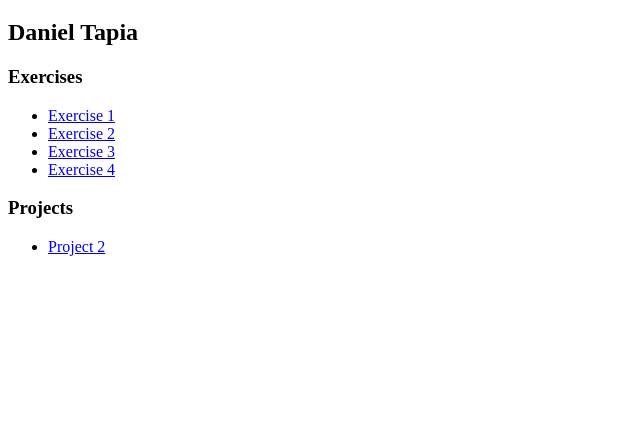
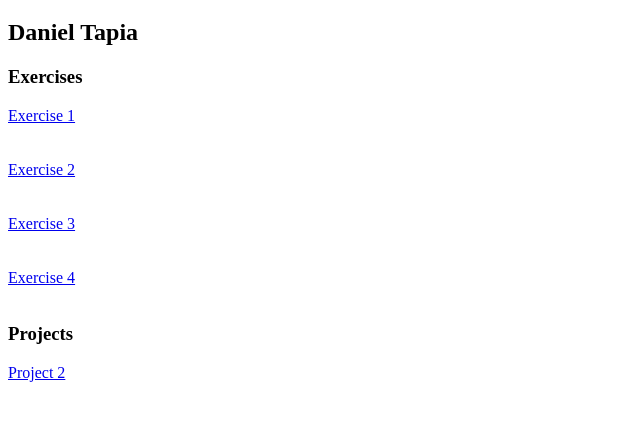
Before and after one commit to DTapia98/DanielTapiaInteractiveMedia341, a plain HTML site: page index.html in a window 1280 px wide. Shown: the part 61-482 px from the top of the page, without its empty margins (0-640 px from the left). Drawn offline with Linux system fonts and the light colour scheme.

Commit message:
2/22 update

```diff
--- a/index.html
+++ b/index.html
@@ -4,23 +4,27 @@
     <meta charset="UTF-8" />
     <meta http-equiv="X-UA-Compatible" content="IE=edge" />
     <meta name="viewport" content="width=device-width, initial-scale=1.0" />
-    <title>Document</title>
+    <link rel="stylesheet" href="style.css">
+    <title>DES 341: DT </title>
   </head>
   <body>
-    <p>
+
      <h1>DES 341</h1>
      <h2>Daniel Tapia</h2>
-    </p>
+
     <h3>Exercises</h3>
-      <ul>
-      <li><a href="Exercise1/index.html"> Exercise 1</a></li>
-      <li><a href="Exercise2/index.html"> Exercise 2</a></li>
-      <li><a href="Exercise3/index.html"> Exercise 3</a></li>
-      <li><a href="Exervise4/index.html"> Exercise 4</a></li>
-      </ul>
+
+      <div><a href="Exercise1/index.html"> Exercise 1</a></div><br>
+      <br>
+      <div><a href="Exercise2/index.html"> Exercise 2</a></div><br>
+      <br>
+      <div><a href="Exercise3/index.html"> Exercise 3</a></div><br>
+      <br>
+      <div><a href="Exercise4/index.html"> Exercise 4</a></div><br>
+
     <h3>Projects</h3>
-      <ul>
-      <li><a href="Project2Home/index.html"> Project 2</a></li>
-      </ul>
+
+      <div><a href="Project2Home/index.html"> Project 2</a></div>
+
   </body>
 </html>
```
